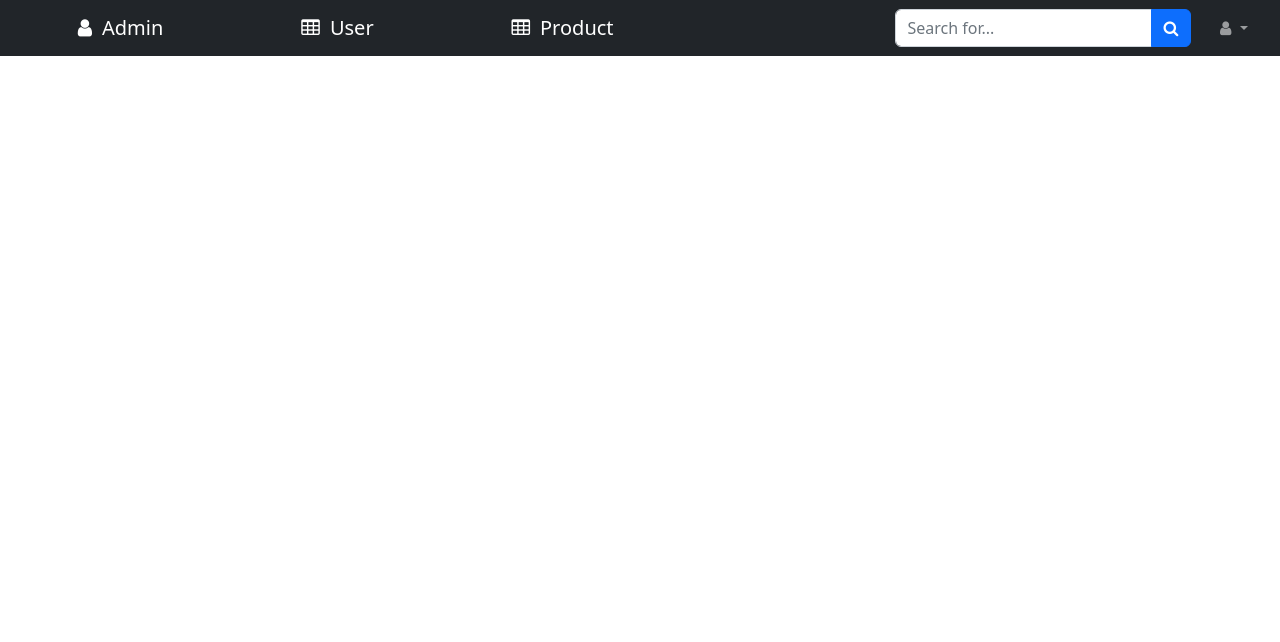
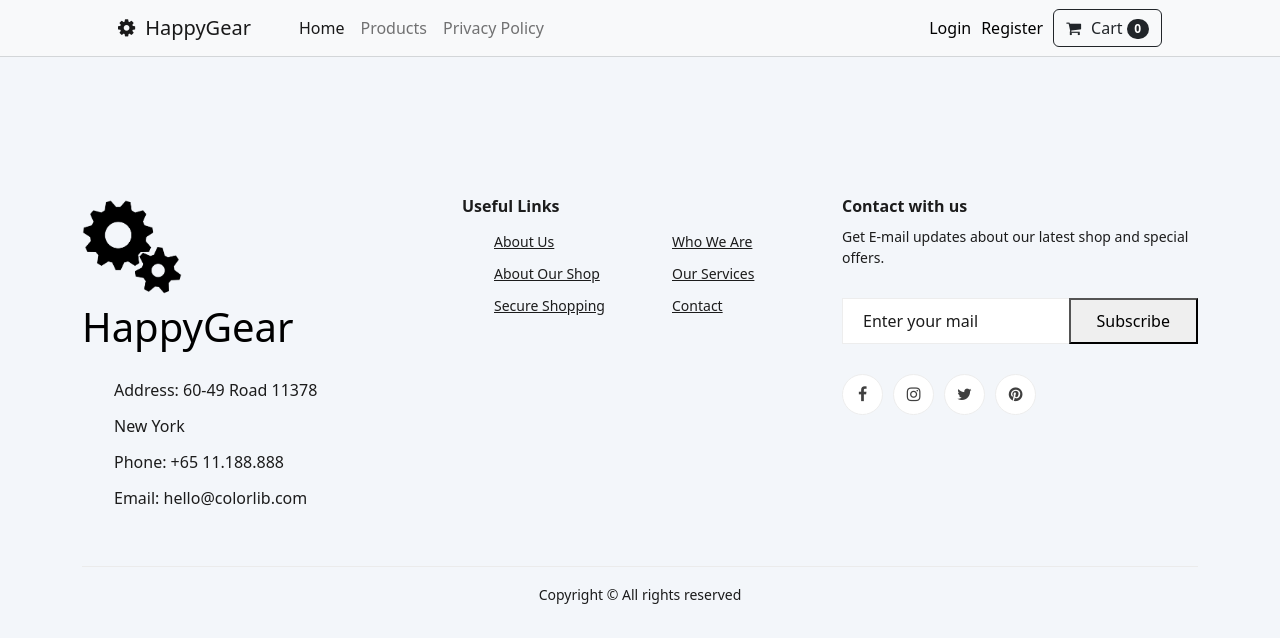
Before and after one commit to nhduchuy2306/HappyGearFE, a React (Create React App) app: page / in a window 1280 px wide. Before the commit this address had no page. Shown: the top 642 px of the page. Built offline with nearby package versions, Linux system fonts and the light colour scheme.

Commit message:
modify update route

```diff
--- a/src/App.js
+++ b/src/App.js
@@ -1,53 +1,56 @@
 import React from "react";
 
-// import Header from "./components/Header/Header";
-// import Footer from "./components/Footer/Footer";
-// import Login from "./components/Login/Login";
-// import MainPage from "./components/MainPage/MainPage";
+// import for client
+import Header from "./components/Header/Header";
+import Footer from "./components/Footer/Footer";
+import Login from "./components/Login/Login";
+import MainPage from "./components/MainPage/MainPage";
 import { Route, Routes } from "react-router-dom";
-// import Register from "./components/Register/Register";
-// import ProductList from "./components/Products/ProductList";
-// import Policy from "./pages/Policy/Policy";
-// import Cart from "./components/Cart/Cart";
-// import ProductDetail from "./components/Products/ProductDetail/ProductDetail";
-// import Checkout from "./components/Checkout/Checkout";
+import Register from "./components/Register/Register";
+import ProductList from "./components/Products/ProductList";
+import Policy from "./pages/Policy/Policy";
+import Cart from "./components/Cart/Cart";
+import ProductDetail from "./components/Products/ProductDetail/ProductDetail";
+import Checkout from "./components/Checkout/Checkout";
 
+// import for admin
 import HeaderAdmin from "./admin/Header/Header";
+import FooterAdmin from "./admin/Footer/Footer";
 import User from './admin/User/User';
 import Product from './admin/Product/Product';
+import Dashboard from './admin/Dashboard/Dashboard'
 
 function App() {
 
+  const isAdmin = false;
+
   return (
     <div className="App">
-      {/* <div className="header">
-        <Header />
+      <div className="header">
+        {isAdmin? <HeaderAdmin/> : <Header />}
       </div>
       <div className="main-content">
         <Routes>
-          <Route path="/" element={<MainPage />} exact />
-          <Route path="login" element={<Login />} />
-          <Route path="register" element={<Register />} />
-          <Route path="products" element={<ProductList />} exact />
-          <Route path="products/product-detail" element={<ProductDetail />} />
-          <Route path="policy" element={<Policy />} />
-          <Route path="cart" element={<Cart />} />
-          <Route path="checkout" element={<Checkout />} />
+          {/* This is router for client */}
+          <Route path="happygear" element={<MainPage />} exact />
+          <Route path="happygear/login" element={<Login />} />
+          <Route path="happygear/register" element={<Register />} />
+          <Route path="happygear/products" element={<ProductList />} exact />
+          <Route path="happygear/products/product-detail" element={<ProductDetail />} />
+          <Route path="happygear/policy" element={<Policy />} />
+          <Route path="happygear/cart" element={<Cart />} />
+          <Route path="happygear/checkout" element={<Checkout />} />
+
+          {/* This is router for admin */}
+          <Route path="admin/" element={<Dashboard />} exact />
+          <Route path="admin/user" element={<User />} exact />
+          <Route path="admin/product" element={<Product />} exact />
+
         </Routes>
       </div>
       <div className="footer">
-        <Footer />
-      </div> */}
-      <div className="header">
-        <HeaderAdmin />
+        {isAdmin? <FooterAdmin/> : <Footer />}
       </div>
-      <div className="main-content">
-        <Routes>
-          <Route path="user" element={<User />} exact />
-          <Route path="product" element={<Product />} />
-        </Routes>
-      </div>
-
     </div>
   );
 }
--- /dev/null
+++ b/src/admin/Footer/Footer.js
@@ -0,0 +1,11 @@
+import React from 'react'
+
+function Footer() {
+  return (
+    <div>
+      Footer admin
+    </div>
+  )
+}
+
+export default Footer
--- a/src/admin/Header/Header.js
+++ b/src/admin/Header/Header.js
@@ -9,7 +9,7 @@ function Header() {
     <>
       <nav className="sb-topnav navbar navbar-expand navbar-dark bg-dark">
         {/* <!-- Navbar Brand--> */}
-        <Link className="navbar-brand ps-3 text-center" to="/">
+        <Link className="navbar-brand ps-3 text-center" to="/admin">
           <i className="fa fa-user" style={{ marginRight: "10px" }}></i>
           Admin
         </Link>
@@ -17,7 +17,7 @@ function Header() {
           <Link
             className="navbar-brand text-center"
             style={{ pointer: "cursor" }}
-            to="/user"
+            to="/admin/user"
           >
             <i className="fa fa-table" style={{ marginRight: "10px" }}></i>
             User
@@ -25,7 +25,7 @@ function Header() {
           <Link
             className="navbar-brand text-center"
             style={{ pointer: "cursor" }}
-            to="/product"
+            to="/admin/product"
           >
             <i className="fa fa-table" style={{ marginRight: "10px" }}></i>
             Product
--- a/src/components/Cart/Cart.js
+++ b/src/components/Cart/Cart.js
@@ -87,7 +87,7 @@ function Cart() {
                     Total <span>$454.98</span>
                   </li>
                 </ul>
-                <Link to="/checkout" className="btn btn-info primary-btn">
+                <Link to="/happygear/checkout" className="btn btn-info primary-btn">
                   PROCEED TO CHECKOUT
                 </Link>
               </div>
--- a/src/components/Header/Header.js
+++ b/src/components/Header/Header.js
@@ -8,7 +8,7 @@ function Header() {
       style={{ borderBottom: "1px solid #d3d6d8" }}
     >
       <div className="container px-4 px-lg-5">
-        <Link className="navbar-brand" to="/">
+        <Link className="navbar-brand" to="/happygear">
           <i className="fa fa-cog mr-5" aria-hidden="true"></i>
           <span style={{ marginLeft:'10px'}}>HappyGear</span>
         </Link>
@@ -26,17 +26,17 @@ function Header() {
         <div className="collapse navbar-collapse" id="navbarContent">
           <ul className="navbar-nav me-auto mb-2 mb-lg-0 ms-lg-4">
             <li className="nav-item">
-              <Link className="nav-link active" aria-current="page" to="/">
+              <Link className="nav-link active" aria-current="page" to="/happygear">
                 Home
               </Link>
             </li>
             <li className="nav-item">
-              <Link className="nav-link" to="/products">
+              <Link className="nav-link" to="/happygear/products">
                 Products
               </Link>
             </li>
             <li className="nav-item">
-              <Link className="nav-link" to="/policy">
+              <Link className="nav-link" to="/happygear/policy">
                 Privacy Policy
               </Link>
             </li>
@@ -47,7 +47,7 @@ function Header() {
               textDecoration: "none",
               color: "black",
             }}
-            to="/login"
+            to="/happygear/login"
             type="submit"
           >
             Login
@@ -58,14 +58,14 @@ function Header() {
               textDecoration: "none",
               color: "black",
             }}
-            to="/register"
+            to="/happygear/register"
             type="submit"
           >
             Register
           </Link>
           <Link
             className="d-flex"
-            to="/cart"
+            to="/happygear/cart"
             style={{ textDecoration: "none" }}
           >
             <button className="btn btn-outline-dark" type="submit">
--- a/src/components/Products/ProductItem.js
+++ b/src/components/Products/ProductItem.js
@@ -13,7 +13,7 @@ function ProductItem({ picutreUrl, name, price }) {
         </div>
         <div className="card-footer p-4 pt-0 border-top-0 bg-transparent">
           <div className="text-center">
-            <Link className="btn btn-outline-dark mt-auto" to="/products/product-detail">
+            <Link className="btn btn-outline-dark mt-auto" to="/happygear/products/product-detail">
               View options
             </Link>
           </div>
```
